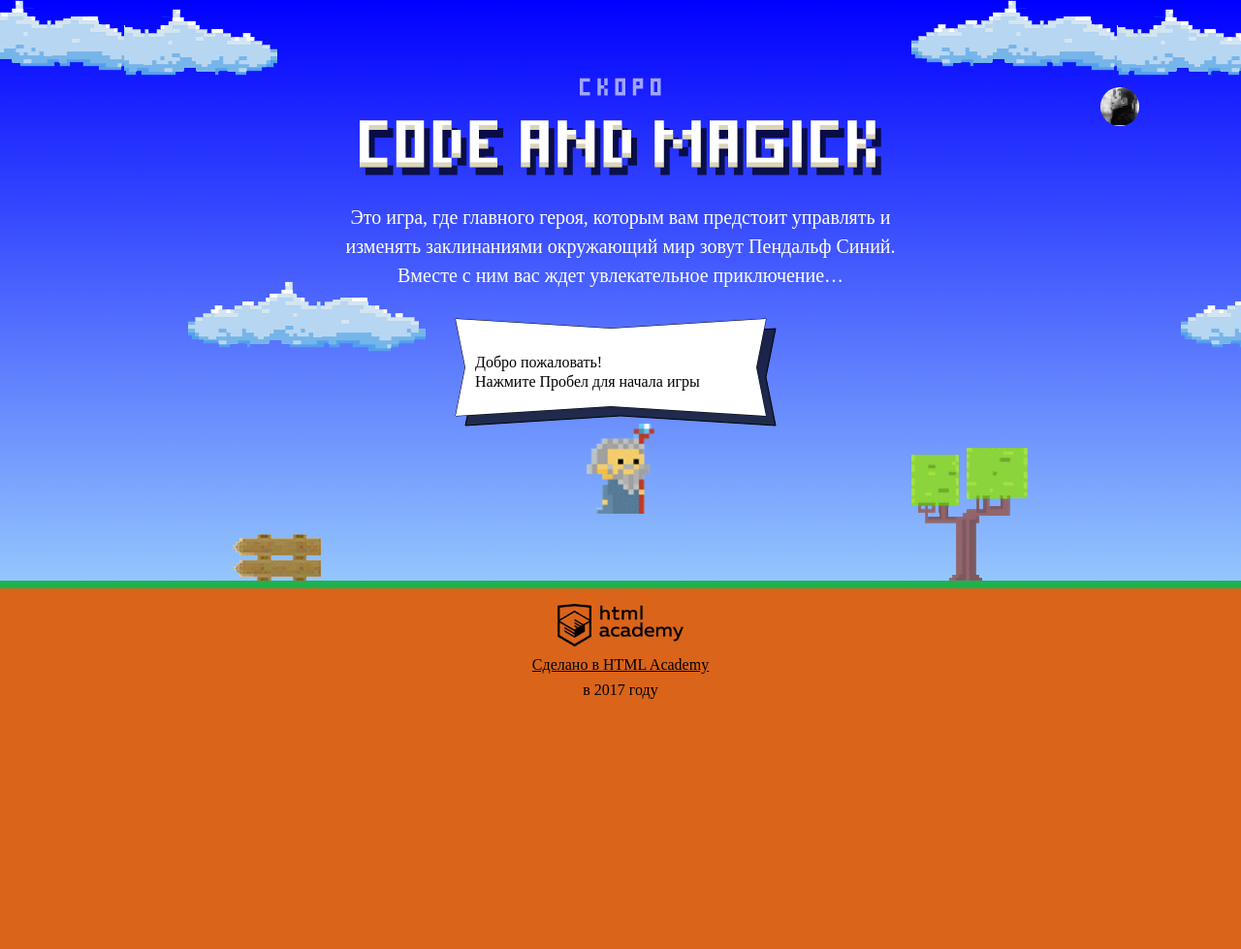
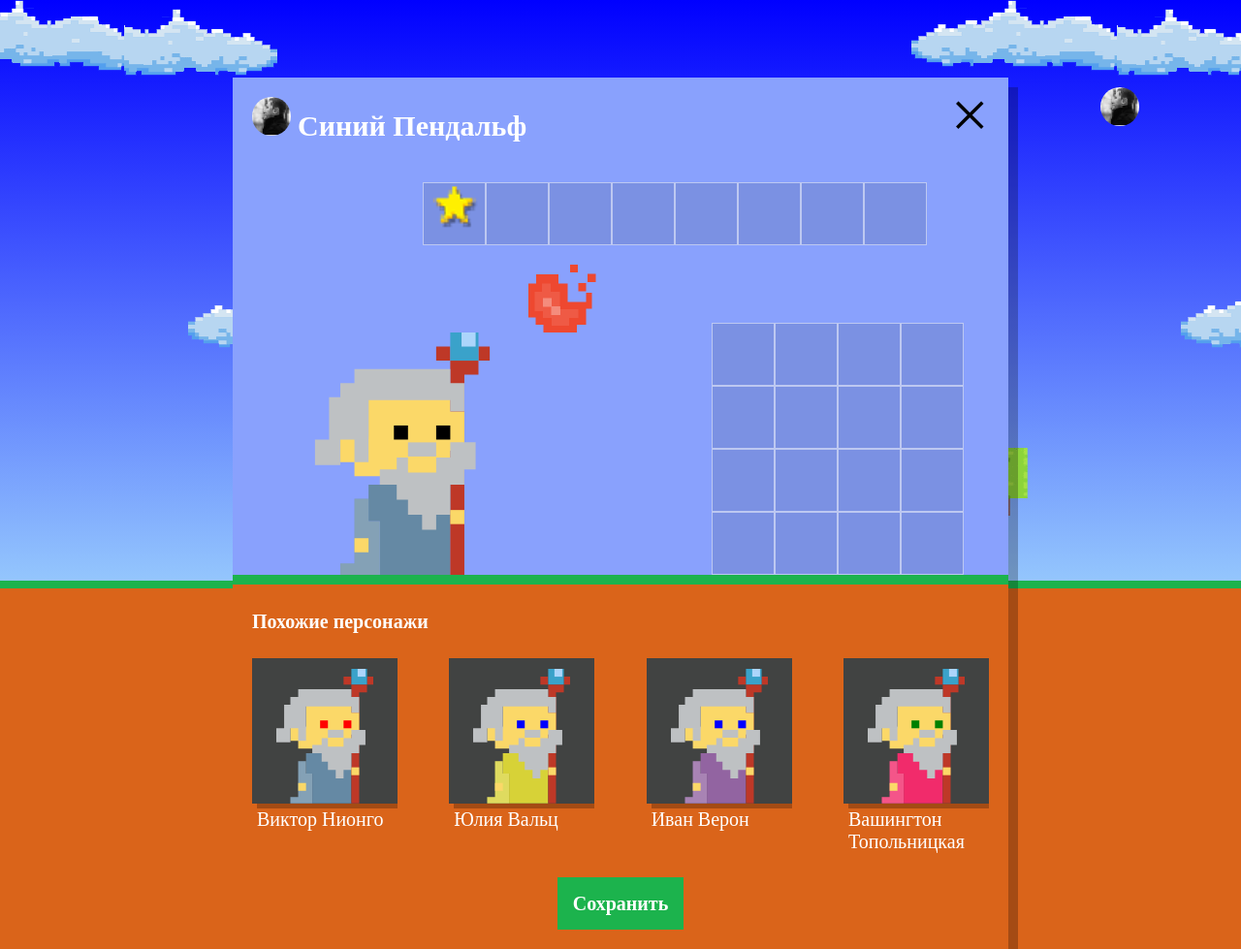
Before and after one commit to Timurbl/code-magick, a website: page index.html in a window 1280 px wide. Shown: the whole page at 97% size. Before the commit the page ends 800 px from the top, so only its background shows below. Drawn offline with Linux system fonts and the light colour scheme; a web font is replaced by a local one.

Commit message:
wizard & similar wizards

```diff
--- a/index.html
+++ b/index.html
@@ -187,7 +187,7 @@
 
 </script>
 <script src="js/stat.js"></script>
+<script src="js/setup.js"></script>
 <script src="js/game.js"></script>
-
 </body>
 </html>
--- /dev/null
+++ b/js/setup.js
@@ -0,0 +1,32 @@
+const renderRandomData = function (element) {
+  const randomNames = ['Иван', 'Хуан Себастьян', 'Мария', 'Кристоф', 'Виктор', 'Юлия', 'Люпита', 'Вашингтон'];
+  const randomSurnames = ['да Марья', 'Верон', 'Мирабелла', 'Вальц', 'Онопко', 'Топольницкая', 'Нионго', 'Ирвинг'];
+  const randomCoatColors = ['rgb(101, 137, 164)', 'rgb(241, 43, 107)', 'rgb(146, 100, 161)',
+    'rgb(56, 159, 117)', 'rgb(215, 210, 55)', 'rgb(0, 0, 0)'];
+  const randomEyesColors = ['black', 'blue', 'red', 'yellow', 'green'];
+
+
+  element.querySelector('.setup-similar-label').textContent =
+    randomNames[Math.floor(Math.random() * randomNames.length)] + ' '
+    + randomSurnames[Math.floor(Math.random() * randomSurnames.length)];
+  element.querySelector('.wizard-coat').style.fill =
+    randomCoatColors[Math.floor(Math.random() * randomCoatColors.length)];
+  element.querySelector('.wizard-eyes').style.fill =
+    randomEyesColors[Math.floor(Math.random() * randomEyesColors.length)];
+};
+
+const setup = document.querySelector('.setup');
+setup.classList.remove('hidden');
+
+const wizardsList = document.querySelector('.setup-similar-list');
+const template = document.querySelector('#similar-wizard-template')
+  .content.querySelector('.setup-similar-item');
+
+
+for (let i = 0; i < 4; i++) {
+  const wizard = template.cloneNode(true);
+  renderRandomData(wizard);
+  wizardsList.appendChild(wizard);
+}
+
+document.querySelector('.setup-similar').classList.remove('hidden');
```
